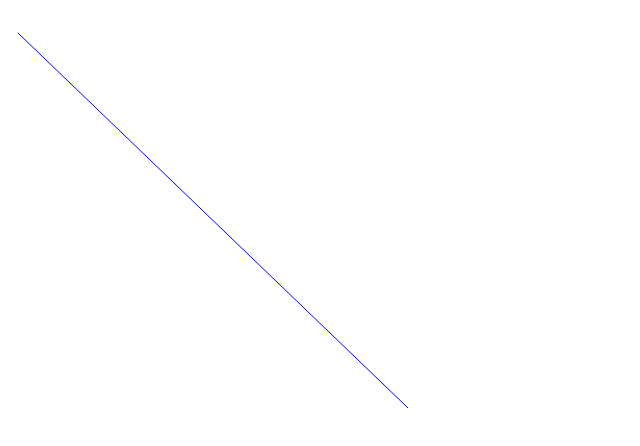
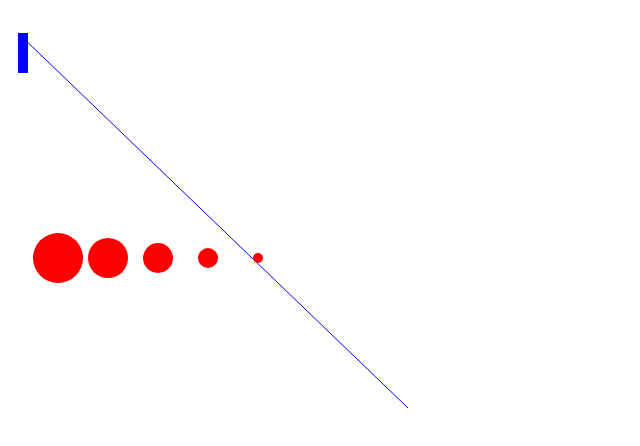
Before and after one commit to Elkip/IntroToD3, a website: page 01 Basics/index.html in a window 1280 px wide. Shown: the whole page, without its empty margins (0-640 px from the left). Drawn offline with nearby package versions, Linux system fonts and the light colour scheme.

Commit message:
Data Binding

```diff
--- a/01 Basics/index.html
+++ b/01 Basics/index.html
@@ -1,8 +1,8 @@
-<html>
+<html lang="en-US">
 <head>
     <meta charset="utf-8">
     <meta name="description" content="">
-    <title>2.4 - Adding SVGs with D3</title>
+    <title>Adding SVGs with D3</title>
     <link rel="stylesheet" href="css/style.css">
 </head>
 <body>
@@ -13,7 +13,7 @@
 </div>
 
 <!-- External JS libraries -->
-<script src="https://d3js.org/d3.v5.min.js"></script>
+<script src="https://d3js.org/d3.v7.min.js"></script>
 <!-- Custom JS -->
 <script src="js/main.js"></script>
 </body>
--- a/01 Basics/js/main.js
+++ b/01 Basics/js/main.js
@@ -1,22 +1,15 @@
+
+// Set up SVG grid
 const svg = d3.select("#chart-area").append("svg")
     .attr("width", 400)
     .attr("height", 400)
 
-/*
-svg.append("circle")
-    .attr("cx", 100)
-    .attr("cy", 250)
-    .attr("r", 70)
-    .attr("fill", "red")
-*/
-
-/*svg.append("rect")
+svg.append("rect")
     .attr("x", 10)
     .attr("y", 25)
-    .attr("width", 400)
-    .attr("height", 400)
-    .attr("fill", "blue")*/
-
+    .attr("width", 10)
+    .attr("height", 40)
+    .attr("fill", "blue")
 
 svg.append("line")
     .attr("x1", 10)
@@ -25,3 +18,22 @@ svg.append("line")
     .attr("y2", 400)
     .attr("stroke", "blue")
     .attr("stroke-fill", "5")
+
+const data = [25, 20, 15, 10, 5]
+
+// Select all circles on screen and associate with our data
+const circles = svg.selectAll("circle")
+    .data(data)
+
+// Using the enter method we can append the data,
+// so we have a circle for every item in the data array
+// Doing this we can also set the attributes to be
+// a function of data in the array
+circles.enter().append("circle")
+    .attr("cx", (d, i) => {
+        console.log("Item: " + d, "Index: " + i)
+        return (i * 50) + 50
+    })
+    .attr("cy", 250)
+    .attr("r", (d) => d)
+    .attr("fill", "red")
```
